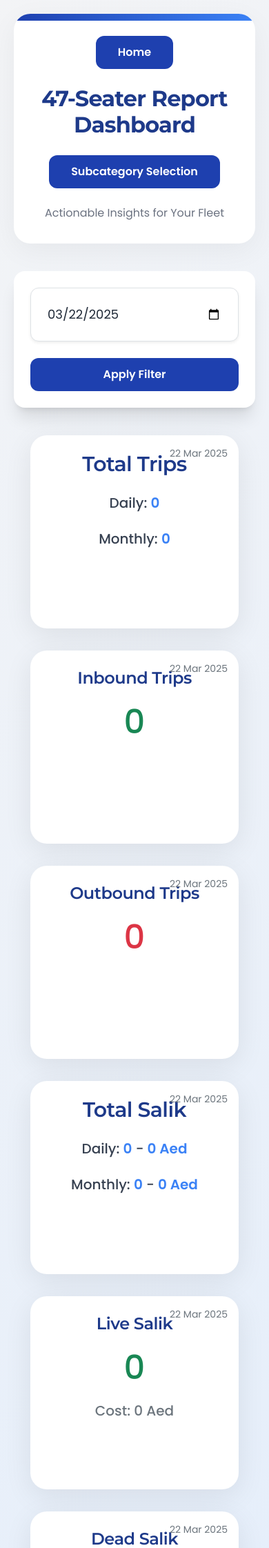
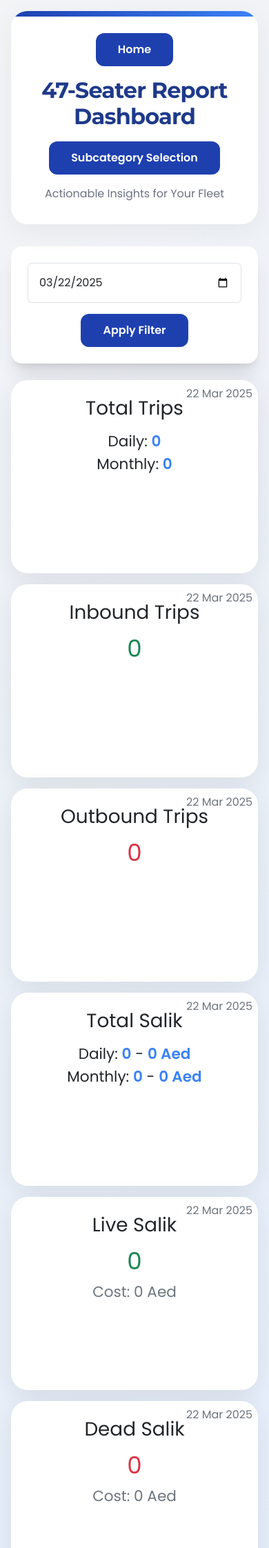
Before and after one commit to SarunSaji31/OCC_Drivers_Headcount, a Django app: page /ekstm_47seater_report_dashboard/ in a window 390 px wide. Shown: the top 2244 px of the page at 69% size. Run offline with Django 5.2, Linux system fonts and the light colour scheme; tables that the repository leaves empty hold one stand-in row (values such as "Sample post"); parts of the project's set-up code (start-up, migrations or seed data) failed here and were passed over; some libraries are stand-ins or nearby versions.

Commit message:
front end unit font size is updated.

```diff
--- a/duty/templates/duty/ekstm_47seater_report_dashboard.html
+++ b/duty/templates/duty/ekstm_47seater_report_dashboard.html
@@ -4,36 +4,37 @@
   <meta charset="UTF-8" />
   <meta name="viewport" content="width=device-width, initial-scale=1.0" />
   <title>47-Seater Report Dashboard</title>
-  <!-- Bootstrap CDN -->
-  <link href="https://cdn.jsdelivr.net/npm/bootstrap@5.3.3/dist/css/bootstrap.min.css" rel="stylesheet" integrity="sha384-QWTKZyjpPEjISv5WaRU9OFeRpok6YctnYmDr5pNlyT2bRjXh0JMhjY6hW+ALEwIH" crossorigin="anonymous">
-  <!-- Tailwind CSS CDN -->
+  <!-- Bootstrap CSS -->
+  <link href="https://cdn.jsdelivr.net/npm/bootstrap@5.3.3/dist/css/bootstrap.min.css" rel="stylesheet" crossorigin="anonymous">
+  <!-- Tailwind CSS -->
   <script src="https://cdn.tailwindcss.com"></script>
-  <!-- Chart.js CDN -->
+  <!-- Chart.js -->
   <script src="https://cdn.jsdelivr.net/npm/chart.js"></script>
-  <!-- Google Fonts: Montserrat & Poppins -->
+  <!-- Google Fonts -->
   <link href="https://fonts.googleapis.com/css2?family=Montserrat:wght@300;400;600;700&family=Poppins:wght@400;500;600;700&display=swap" rel="stylesheet">
   <style>
+    /* Global Styles */
     body {
       font-family: 'Poppins', sans-serif;
-      min-height: 100vh;
+      background: linear-gradient(135deg, #f3f4f6, #dbeafe);
+      color: #1f2937;
       margin: 0;
       padding: 0;
-      background: linear-gradient(135deg, #f3f4f6, #dbeafe);
       overflow-x: hidden;
-      color: #1f2937;
     }
     .dashboard-container {
-      min-height: 100vh;
       width: 100vw;
       padding: 2rem;
     }
+    /* Header */
     .header {
       background: #ffffff;
       border-radius: 1.5rem;
       box-shadow: 0 10px 40px rgba(0, 0, 0, 0.05);
-      position: relative;
       overflow: hidden;
       padding: 2rem;
+      position: relative;
+      margin-bottom: 2rem;
     }
     .header::before {
       content: '';
@@ -41,7 +42,7 @@
       top: 0;
       left: 0;
       width: 100%;
-      height: 10px;
+      height: 8px;
       background: linear-gradient(to right, #1e40af, #3b82f6);
     }
     .header h1 {
@@ -54,8 +55,8 @@
     .header p {
       font-size: 1.25rem;
       color: #6b7280;
-      font-weight: 400;
     }
+    /* Card Styles */
     .card {
       background: #ffffff;
       border: none;
@@ -64,30 +65,23 @@
       transition: transform 0.3s ease, box-shadow 0.3s ease;
     }
     .card:hover {
-      transform: translateY(-10px);
+      transform: translateY(-8px);
       box-shadow: 0 15px 50px rgba(0, 0, 0, 0.12);
     }
     .card-body {
+      padding: 2rem;
       min-height: 320px;
-      padding: 2.5rem;
+      position: relative;
     }
-    .card h5 {
-      font-family: 'Montserrat', sans-serif;
-      font-weight: 600;
-      color: #1e3a8a;
-      letter-spacing: -0.02em;
-    }
-    .card p {
-      font-weight: 500;
-      color: #374151;
-    }
+    /* Chart Container */
     .chart-container {
       background: #ffffff;
       border-radius: 1.5rem;
       box-shadow: 0 10px 40px rgba(0, 0, 0, 0.08);
+      padding: 2rem;
       min-height: 480px;
-      padding: 2rem;
     }
+    /* Button */
     .btn-custom {
       background: #1e40af;
       color: #ffffff;
@@ -99,206 +93,219 @@
     .btn-custom:hover {
       background: #1e3a8a;
     }
-    .text-highlight {
-      color: #3b82f6;
-      font-weight: 600;
-    }
-    .text-success {
-      color: #16a34a;
-    }
-    .text-danger {
-      color: #dc2626;
-    }
-    .text-secondary {
-      color: #6b7280;
-    }
+    /* Utility classes */
+    .text-highlight { color: #3b82f6; font-weight: 600; }
+    .text-success { color: #16a34a; }
+    .text-danger { color: #dc2626; }
+    .text-secondary { color: #6b7280; }
     @media (max-width: 640px) {
-      .dashboard-container {
-        padding: 1.25rem;
-      }
-      .header h1 {
-        font-size: 2rem;
-      }
-      .header p {
-        font-size: 1rem;
-      }
-      .card-body {
-        padding: 1.5rem;
-        min-height: 280px;
-      }
-      .chart-container {
-        min-height: 360px;
-      }
+      .dashboard-container { padding: 1rem; }
+      .header h1 { font-size: 2rem; }
+      .header p { font-size: 1rem; }
+      .card-body { padding: 1.5rem; min-height: 280px; }
+      .chart-container { min-height: 360px; }
     }
   </style>
 </head>
 <body>
-  <div class="dashboard-container flex flex-col">
+  <div class="dashboard-container container-fluid">
     <!-- Header -->
-    <header class="header mb-10">
-      <div class="flex flex-col sm:flex-row justify-between items-center">
-        <a href="{% url 'home' %}" class="btn-custom mb-4 sm:mb-0">Home</a>
+    <header class="header">
+      <div class="d-flex flex-column flex-sm-row justify-content-between align-items-center">
+        <a href="{% url 'home' %}" class="btn-custom mb-3 mb-sm-0">Home</a>
         <h1 class="text-center">47-Seater Report Dashboard</h1>
-        <a href="{% url 'subcategory_selection' %}" class="btn-custom mt-4 sm:mt-0">Subcategory Selection</a>
+        <a href="{% url 'subcategory_selection' %}" class="btn-custom mt-3 mt-sm-0">Subcategory Selection</a>
       </div>
-      <p class="text-center mt-4">Actionable Insights for Your Fleet</p>
+      <p class="text-center mt-3">Actionable Insights for Your Fleet</p>
     </header>
 
     <!-- Filter Section -->
-    <div class="bg-white rounded-2xl shadow-xl p-6 mb-10 mx-auto w-full max-w-4xl">
-      <form method="get" class="flex flex-col sm:flex-row gap-4 justify-center items-center">
-        <input type="date" name="date" value="{{ selected_date|date:'Y-m-d' }}"
-          class="w-full sm:w-72 p-4 text-lg border border-gray-200 rounded-xl focus:ring-2 focus:ring-blue-500 focus:border-blue-500 shadow-sm">
-        <button type="submit" class="btn-custom w-full sm:w-auto">Apply Filter</button>
+    <section class="mb-4">
+      <div class="bg-white rounded-2xl shadow-xl p-4">
+        <form method="get" class="d-flex flex-column flex-sm-row align-items-center justify-content-center gap-3">
+          <input type="date" name="date" value="{{ selected_date|date:'Y-m-d' }}" class="form-control p-3">
+          <button type="submit" class="btn-custom">Apply Filter</button>
         </form>
       </div>
+    </section>
 
     <!-- Stats Cards -->
-    <div class="grid grid-cols-1 sm:grid-cols-2 lg:grid-cols-3 gap-8 mb-10 px-4">
+    <section class="mb-4">
+      <div class="row g-3">
+        <div class="col-12 col-md-6 col-lg-4">
           <div class="card">
-        <div class="card-body text-center relative">
-          <h5 class="text-3xl mb-6">Total Trips</h5>
-          <p class="text-xl mt-4">Daily: <span class="text-highlight">{{ total_trips }}</span></p>
-          <p class="text-xl mt-4">Monthly: <span class="text-highlight">{{ monthly_trips }}</span></p>
-          <span class="absolute top-4 right-4 text-sm text-secondary">{{ selected_date|date:"d M Y" }}</span>
-        </div>
-      </div>
-      <div class="card">
-        <div class="card-body text-center relative">
-          <h5 class="text-2xl mb-6">Inbound Trips</h5>
-          <p class="text-5xl font-bold text-success">{{ inbound_trips }}</p>
-          <span class="absolute top-4 right-4 text-sm text-secondary">{{ selected_date|date:"d M Y" }}</span>
-        </div>
-      </div>
-      <div class="card">
-        <div class="card-body text-center relative">
-          <h5 class="text-2xl mb-6">Outbound Trips</h5>
-          <p class="text-5xl font-bold text-danger">{{ outbound_trips }}</p>
-          <span class="absolute top-4 right-4 text-sm text-secondary">{{ selected_date|date:"d M Y" }}</span>
-        </div>
-      </div>
-      <div class="card">
-        <div class="card-body text-center relative">
-          <h5 class="text-3xl mb-6">Total Salik</h5>
-          <p class="text-xl mt-4">Daily: <span class="text-highlight">{{ total_salik_count }}</span> - <span class="text-highlight">{{ total_salik_cost }}</span></p>
-          <p class="text-xl mt-4">Monthly: <span class="text-highlight">{{ monthly_salik_count }}</span> - <span class="text-highlight">{{ monthly_salik_cost }}</span></p>
-          <span class="absolute top-4 right-4 text-sm text-secondary">{{ selected_date|date:"d M Y" }}</span>
-        </div>
-      </div>
-      <div class="card">
-        <div class="card-body text-center relative">
-          <h5 class="text-2xl mb-6">Live Salik</h5>
-          <p class="text-5xl font-bold text-success">{{ live_salik_count }}</p>
-          <p class="text-xl text-secondary mt-4">Cost: {{ live_salik_cost }}</p>
-          <span class="absolute top-4 right-4 text-sm text-secondary">{{ selected_date|date:"d M Y" }}</span>
-        </div>
-      </div>
-      <div class="card">
-        <div class="card-body text-center relative">
-          <h5 class="text-2xl mb-6">Dead Salik</h5>
-          <p class="text-5xl font-bold text-danger">{{ dead_salik_count }}</p>
-          <p class="text-xl text-secondary mt-4">Cost: {{ dead_salik_cost }}</p>
-          <span class="absolute top-4 right-4 text-sm text-secondary">{{ selected_date|date:"d M Y" }}</span>
+            <div class="card-body text-center">
+              <h5 class="mb-3 display-6">Total Trips</h5>
+              <p class="fs-4">Daily: <span class="text-highlight">{{ total_trips }}</span></p>
+              <p class="fs-4">Monthly: <span class="text-highlight">{{ monthly_trips }}</span></p>
+              <span class="position-absolute top-0 end-0 p-2 text-secondary">{{ selected_date|date:"d M Y" }}</span>
             </div>
           </div>
         </div>
-
-    <!-- Additional Insights Cards -->
-    <div class="grid grid-cols-1 sm:grid-cols-2 lg:grid-cols-3 gap-8 mb-10 px-4">
-      <div class="card insights-card cursor-pointer" data-category="not_used">
+        <!-- Inbound Trips Card -->
+        <div class="col-12 col-md-6 col-lg-4">
+          <div class="card">
             <div class="card-body text-center">
-          <h5 class="text-2xl mb-6">Buses Not Used (Last 3 Days)</h5>
-          <p class="text-5xl font-bold text-highlight">{{ not_used_count }}</p>
-        </div>
-      </div>
-      <div class="card insights-card cursor-pointer" data-category="exceeds">
-        <div class="card-body text-center">
-          <h5 class="text-2xl mb-6">Monthly Mileage > 7000 Km</h5>
-          <p class="text-5xl font-bold text-highlight">{{ exceeds_count }}</p>
-        </div>
-      </div>
-      <div class="card insights-card cursor-pointer" data-category="less_usage">
-        <div class="card-body text-center">
-          <h5 class="text-2xl mb-6">Monthly Mileage < 1500 Km</h5>
-          <p class="text-5xl font-bold text-highlight">{{ less_usage_count }}</p>
+              <h5 class="mb-3 display-6">Inbound Trips</h5>
+              <p class="display-4 text-success">{{ inbound_trips }}</p>
+              <span class="position-absolute top-0 end-0 p-2 text-secondary">{{ selected_date|date:"d M Y" }}</span>
             </div>
           </div>
         </div>
+        <!-- Outbound Trips Card -->
+        <div class="col-12 col-md-6 col-lg-4">
+          <div class="card">
+            <div class="card-body text-center">
+              <h5 class="mb-3 display-6">Outbound Trips</h5>
+              <p class="display-4 text-danger">{{ outbound_trips }}</p>
+              <span class="position-absolute top-0 end-0 p-2 text-secondary">{{ selected_date|date:"d M Y" }}</span>
+            </div>
+          </div>
+        </div>
+        <!-- Total Salik Card -->
+        <div class="col-12 col-md-6 col-lg-4">
+          <div class="card">
+            <div class="card-body text-center">
+              <h5 class="mb-3 display-6">Total Salik</h5>
+              <p class="fs-4">Daily: <span class="text-highlight">{{ total_salik_count }}</span> - <span class="text-highlight">{{ total_salik_cost }}</span></p>
+              <p class="fs-4">Monthly: <span class="text-highlight">{{ monthly_salik_count }}</span> - <span class="text-highlight">{{ monthly_salik_cost }}</span></p>
+              <span class="position-absolute top-0 end-0 p-2 text-secondary">{{ selected_date|date:"d M Y" }}</span>
+            </div>
+          </div>
+        </div>
+        <!-- Live Salik Card -->
+        <div class="col-12 col-md-6 col-lg-4">
+          <div class="card">
+            <div class="card-body text-center">
+              <h5 class="mb-3 display-6">Live Salik</h5>
+              <p class="display-4 text-success">{{ live_salik_count }}</p>
+              <p class="fs-4 text-secondary mt-2">Cost: {{ live_salik_cost }}</p>
+              <span class="position-absolute top-0 end-0 p-2 text-secondary">{{ selected_date|date:"d M Y" }}</span>
+            </div>
+          </div>
+        </div>
+        <!-- Dead Salik Card -->
+        <div class="col-12 col-md-6 col-lg-4">
+          <div class="card">
+            <div class="card-body text-center">
+              <h5 class="mb-3 display-6">Dead Salik</h5>
+              <p class="display-4 text-danger">{{ dead_salik_count }}</p>
+              <p class="fs-4 text-secondary mt-2">Cost: {{ dead_salik_cost }}</p>
+              <span class="position-absolute top-0 end-0 p-2 text-secondary">{{ selected_date|date:"d M Y" }}</span>
+            </div>
+          </div>
+        </div>
+      </div>
+    </section>
+
+    <!-- Additional Insights Cards -->
+    <section class="mb-4">
+      <div class="row g-3">
+        <div class="col-12 col-md-6 col-lg-4">
+          <div class="card insights-card cursor-pointer" data-category="not_used">
+            <div class="card-body text-center">
+              <h5 class="mb-3 display-6">Buses Not Used (Last 3 Days)</h5>
+              <p class="display-4 text-highlight">{{ not_used_count }}</p>
+            </div>
+          </div>
+        </div>
+        <div class="col-12 col-md-6 col-lg-4">
+          <div class="card insights-card cursor-pointer" data-category="exceeds">
+            <div class="card-body text-center">
+              <h5 class="mb-3 display-6">Monthly Mileage > 7000 Km</h5>
+              <p class="display-4 text-highlight">{{ exceeds_count }}</p>
+            </div>
+          </div>
+        </div>
+        <div class="col-12 col-md-6 col-lg-4">
+          <div class="card insights-card cursor-pointer" data-category="less_usage">
+            <div class="card-body text-center">
+              <h5 class="mb-3 display-6">Monthly Mileage < 1500 Km</h5>
+              <p class="display-4 text-highlight">{{ less_usage_count }}</p>
+            </div>
+          </div>
+        </div>
+      </div>
+    </section>
 
     <!-- Chart Section -->
-    <div class="mb-10 px-4">
-      <h2 class="text-3xl md:text-4xl font-bold text-center mb-6" style="font-family: 'Montserrat', sans-serif; color: #1e3a8a;">Trips by Route Group</h2>
+    <section class="mb-4">
+      <h2 class="text-center mb-3" style="font-family: 'Montserrat', sans-serif; color: #1e3a8a; font-size:2rem;">Trips by Route Group</h2>
       <div class="chart-container">
         <canvas id="routeGroupChart"></canvas>
       </div>
       {% if not route_group_counts %}
-      <p class="text-center text-secondary text-lg mt-4">No route group data available.</p>
+      <p class="text-center text-secondary mt-3 fs-5">No route group data available.</p>
       {% endif %}
-    </div>
+    </section>
 
 <!-- Bus Details Section -->
-    <div class="px-4">
-      <h2 class="text-3xl md:text-4xl font-bold text-center mb-6" style="font-family: 'Montserrat', sans-serif; color: #1e3a8a;">Trips by Bus</h2>
-      <div class="grid grid-cols-1 sm:grid-cols-2 lg:grid-cols-3 gap-8">
+    <section class="mb-4">
+      <h2 class="text-center mb-3" style="font-family: 'Montserrat', sans-serif; color: #1e3a8a; font-size:2rem;">Trips by Bus</h2>
+      <div class="row g-3">
         {% for unit in unit_counts %}
+        <div class="col-12 col-md-6 col-lg-4">
           <div class="card cursor-pointer {{ unit.card_bg }}" data-bs-toggle="modal" data-bs-target="#tripModal" data-bus-code="{{ unit.unit__code }}">
-          <div class="card-body text-center relative">
-            <h5 class="text-2xl mb-6">Bus {{ unit.unit__code }}</h5>
-            <p class="text-5xl font-bold text-highlight">{{ unit.count }}</p>
-            <p class="text-xl text-secondary mt-4">Inbound: <span class="text-success">{{ unit.inbound_count }}</span> | Outbound: <span class="text-danger">{{ unit.outbound_count }}</span></p>
-            <p class="text-xl text-highlight mt-4">Total Mileage: {{ unit.mileage }}</p>
-            <p class="text-xl text-success mt-4">Monthly: {{ unit.current_month_mileage }}</p>
-            <p class="text-xl text-highlight mt-4">Daily: {{ unit.daily_mileage }}</p>
-            <span class="absolute top-4 right-4 text-sm text-secondary">{{ selected_date|date:"d M Y" }}</span>
+            <div class="card-body text-center">
+              <!-- Bus number with larger, bold font -->
+              <h4 class="display-4 " style="color: black;">Bus {{ unit.unit__code }}</h4>
+              <p class="display-4 text-highlight">{{ unit.count }}</p>
+              <p class="fs-5 mt-2">Inbound: <span class="text-success">{{ unit.inbound_count }}</span> | Outbound: <span class="text-danger">{{ unit.outbound_count }}</span></p>
+              <p class="fs-5 mt-2">Total Mileage: <span class="text-highlight">{{ unit.mileage }}</span></p>
+              <p class="fs-5 mt-2">Monthly: <span class="text-success">{{ unit.current_month_mileage }}</span></p>
+              <p class="fs-5 mt-2">Daily: <span class="text-highlight">{{ unit.daily_mileage }}</span></p>
+              <span class="position-absolute top-0 end-0 p-2 text-secondary">{{ selected_date|date:"d M Y" }}</span>
+            </div>
           </div>
         </div>
         {% empty %}
-        <div class="col-span-full">
-          <p class="text-center text-secondary text-lg">No bus data available.</p>
+        <div class="col-12">
+          <p class="text-center text-secondary fs-5">No bus data available.</p>
         </div>
         {% endfor %}
       </div>
-    </div>
+    </section>
 
-    <!-- Modal for Trip Details -->
+
+    <!-- Trip Details Modal -->
     <div class="modal fade" id="tripModal" tabindex="-1" aria-labelledby="tripModalLabel" aria-hidden="true">
       <div class="modal-dialog modal-lg">
         <div class="modal-content rounded-2xl shadow-xl">
-          <div class="modal-header bg-gray-50 rounded-t-2xl">
-            <h5 class="modal-title text-2xl font-semibold text-gray-900" id="tripModalLabel">Trip Details</h5>
+          <div class="modal-header bg-gray-50 rounded-top-2xl">
+            <h5 class="modal-title fs-2 fw-semibold text-gray-900" id="tripModalLabel">Trip Details</h5>
             <button type="button" class="btn-close" data-bs-dismiss="modal" aria-label="Close"></button>
           </div>
-          <div class="modal-body p-6">
+          <div class="modal-body p-4">
             <table class="table table-bordered">
               <thead class="bg-blue-900 text-white">
                 <tr>
-                  <th class="text-lg py-3">Date</th>
-                  <th class="text-lg py-3">Route ID</th>
-                  <th class="text-lg py-3">Route Type</th>
-                  <th class="text-lg py-3">Time</th>
+                  <th class="py-2 fs-5">Date</th>
+                  <th class="py-2 fs-5">Route ID</th>
+                  <th class="py-2 fs-5">Route Type</th>
+                  <th class="py-2 fs-5">Time</th>
                 </tr>
               </thead>
-              <tbody id="modalContent" class="text-lg"></tbody>
+              <tbody id="modalContent" class="fs-5"></tbody>
             </table>
           </div>
         </div>
       </div>
     </div>
 
-    <!-- Modal for Insights Details -->
+    <!-- Insights Details Modal -->
     <div class="modal fade" id="insightsModal" tabindex="-1" aria-labelledby="insightsModalLabel" aria-hidden="true">
       <div class="modal-dialog modal-lg">
         <div class="modal-content rounded-2xl shadow-xl">
-          <div class="modal-header bg-gray-50 rounded-t-2xl">
-            <h5 class="modal-title text-2xl font-semibold text-gray-900" id="insightsModalLabel">Insights Details</h5>
+          <div class="modal-header bg-gray-50 rounded-top-2xl">
+            <h5 class="modal-title fs-2 fw-semibold text-gray-900" id="insightsModalLabel">Insights Details</h5>
             <button type="button" class="btn-close" data-bs-dismiss="modal" aria-label="Close"></button>
           </div>
-          <div class="modal-body p-6">
+          <div class="modal-body p-4">
             <table class="table table-bordered">
               <thead class="bg-blue-900 text-white">
                 <tr id="insightsHeader"></tr>
               </thead>
-              <tbody id="insightsContent" class="text-lg"></tbody>
+              <tbody id="insightsContent" class="fs-5"></tbody>
             </table>
           </div>
         </div>
@@ -306,19 +313,19 @@
     </div>
   </div>
 
-  <!-- Include JSON data for insights -->
+  <!-- JSON Data for Insights -->
   {{ not_used_units|json_script:"notUsedData" }}
   {{ exceeds_units|json_script:"exceedsData" }}
   {{ less_usage_units|json_script:"lessUsageData" }}
 
-  <!-- Bootstrap JS -->
-  <script src="https://cdn.jsdelivr.net/npm/bootstrap@5.3.3/dist/js/bootstrap.bundle.min.js" integrity="sha384-YvpcrYf0tY3lHB60NNkmXc5s9fDVZLESaAA55NDzOxhy9GkcIdslK1eN7N6jIeHz" crossorigin="anonymous"></script>
+  <!-- Bootstrap JS Bundle -->
+  <script src="https://cdn.jsdelivr.net/npm/bootstrap@5.3.3/dist/js/bootstrap.bundle.min.js" crossorigin="anonymous"></script>
   <script>
     document.addEventListener('DOMContentLoaded', function () {
+      // Render Route Group Chart
       const routeGroupData = [
         {% for group in route_group_counts %}
           {"route_group": "{{ group.route_group|escapejs }}", "count": {{ group.count|default:0 }}}{% if not forloop.last %},{% endif %}
-        {% empty %}
         {% endfor %}
       ];
       if (routeGroupData.length > 0) {
@@ -349,17 +356,12 @@
         });
       }
 
-      const insightsCards = document.querySelectorAll('.insights-card');
-      insightsCards.forEach(card => {
+      // Insights Cards Modal Handler
+      document.querySelectorAll('.insights-card').forEach(card => {
         card.addEventListener('click', function() {
           const category = card.getAttribute('data-category');
-          let data, headerHtml, rowHtml = '';
+          let data, headerHtml = '', rowHtml = '';
           if (category === 'not_used') {
-            data = JSON.parse(document.getElementById('notUsedData').textContent);
-            headerHtml = '<th>Bus Number</th>';
-            data.forEach(item => rowHtml += `<tr><td>${item.bus}</td></tr>`);
-            document.getElementById('insightsModalLabel').textContent = 'Buses Not Used (Last 3 Days)';
-          } else if (category === 'not_used') {
             data = JSON.parse(document.getElementById('notUsedData').textContent);
             headerHtml = '<th>Bus Number</th>';
             data.forEach(item => rowHtml += `<tr><td>${item.bus}</td></tr>`);
@@ -377,11 +379,11 @@
           }
           document.getElementById('insightsHeader').innerHTML = headerHtml;
           document.getElementById('insightsContent').innerHTML = rowHtml;
-          var insightsModal = new bootstrap.Modal(document.getElementById('insightsModal'));
-          insightsModal.show();
+          new bootstrap.Modal(document.getElementById('insightsModal')).show();
         });
       });
 
+      // Trip Details Modal Handler
       const tripModal = document.getElementById('tripModal');
       if (tripModal) {
         tripModal.addEventListener('show.bs.modal', function (event) {
@@ -392,21 +394,18 @@
             .then(response => response.json())
             .then(data => {
               const modalContent = document.getElementById('modalContent');
-              modalContent.innerHTML = '';
-              data.forEach(trip => {
-                modalContent.innerHTML += `
+              modalContent.innerHTML = data.map(trip => `
                 <tr>
-                    <td class="py-3">${trip.date}</td>
-                    <td class="py-3">${trip.route_id}</td>
-                    <td class="py-3">${trip.route_type}</td>
-                    <td class="py-3">${trip.time}</td>
+                  <td class="py-2">${trip.date}</td>
+                  <td class="py-2">${trip.route_id}</td>
+                  <td class="py-2">${trip.route_type}</td>
+                  <td class="py-2">${trip.time}</td>
                 </tr>
-                `;
-              });
+              `).join('');
             })
             .catch(error => {
               console.error('Error:', error);
-              document.getElementById('modalContent').innerHTML = '<tr><td colspan="4" class="py-3">Error loading data.</td></tr>';
+              document.getElementById('modalContent').innerHTML = '<tr><td colspan="4" class="py-2">Error loading data.</td></tr>';
             });
           document.getElementById('tripModalLabel').textContent = `Trip Details for Bus ${busCode}`;
         });
```
Lines whose indentation alone changed are shown as unchanged.
